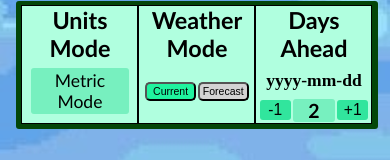
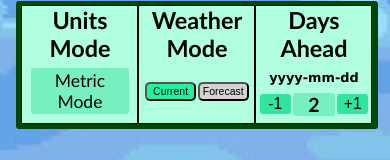
Before and after one commit to kamire30/Weather-Website, a plain HTML site: page html/index.html in a window 390 px wide. Shown: the part 366-526 px from the top of the page. Drawn offline with Linux system fonts and the light colour scheme.

```diff
--- a/static/script/weather.js
+++ b/static/script/weather.js
@@ -273,6 +273,7 @@
     last_up = json_obj[2];
     whole_obj = json_obj[3];
 
+    document.getElementById("date-display").innerHTML = whole_obj["date"]
     document.getElementById("localtime-txt").innerHTML = whole_obj["date"];
     document.getElementById("last_updated-txt").innerHTML = last_up["last_updated"];
     document.getElementById("high_low-txt").innerHTML = `${current_json["mintemp_c"]}°C / ${current_json["maxtemp_c"]}°C`;
--- a/static/stylesheet/weather-top.css
+++ b/static/stylesheet/weather-top.css
@@ -250,7 +250,8 @@
     align-items: center;
     margin: 0;
     bottom: 1vw;
-    font-size: 1.4vw;
+    font-size: 1vw;
+    font-family: "Verdana";
 }
 
 
@@ -538,7 +539,7 @@
         padding: 0
     }
     #days-mode h5 {
-        font-size: 1.5em;
+        font-size: 1.1em;
         bottom: 8vw;
     }
     #days-mode-container {
```
